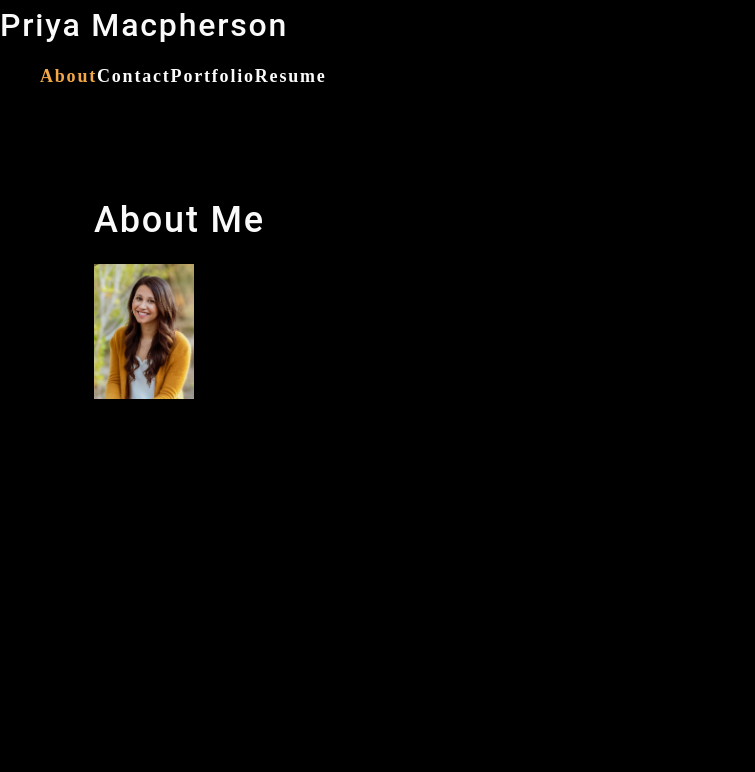
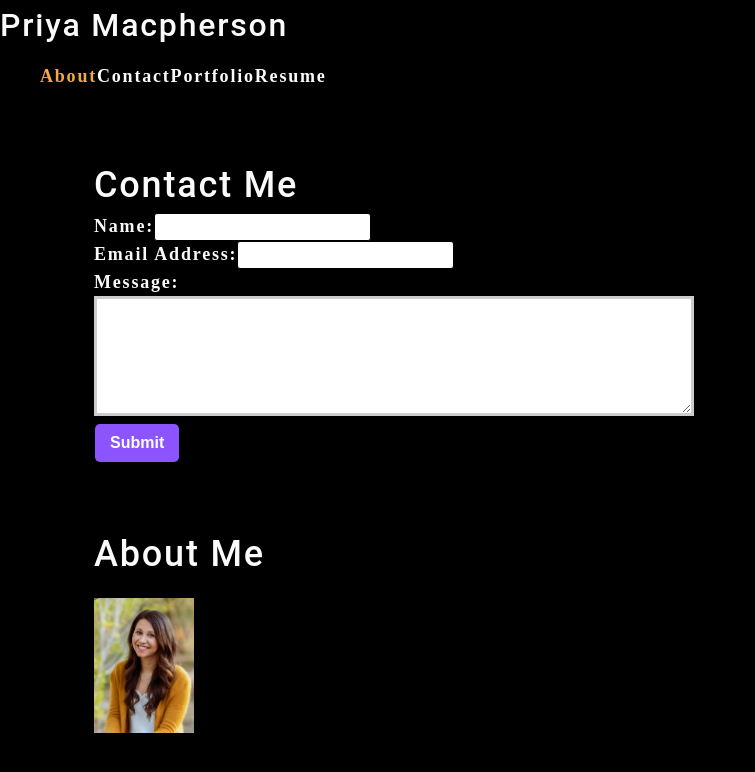
Before and after one commit to pmac16/React-Portfolio, a React (Create React App) app: page / in a window 1280 px wide. Shown: the top 772 px of the page, without its empty margins (0-755 px from the left). Built offline with nearby package versions, Linux system fonts and the light colour scheme.

Commit message:
initalized State for contact form

```diff
--- a/src/App.js
+++ b/src/App.js
@@ -2,6 +2,8 @@
 import About from "./components/About";
 import "./App.css";
 import Header from "./components/Header";
+import Contact from "./components/Contact";
+import ContactForm from "./components/Contact";
 
 function App() {
   const [content] = useState(["About", "Contact", "Portfolio", "Resume"]);
@@ -15,6 +17,7 @@
         setCurrentContent={setCurrentContent}
       />
       <main>
+        <ContactForm></ContactForm>
         <About></About>
       </main>
     </div>
--- a/src/components/Contact/index.js
+++ b/src/components/Contact/index.js
@@ -1,21 +1,27 @@
-import React from "react";
+import React, { useState } from "react";
 
 function ContactForm() {
+  const [formState, setFormState] = useState({
+    name: "",
+    email: "",
+    message: "",
+  });
+  const { name, email, message } = formState;
   return (
     <section>
       <h1> Contact Me</h1>
       <form id="contact-form">
         <div>
           <label htmlFor="name">Name:</label>
-          <input type="text" name="name" />
+          <input type="text" defaultValue={name} name="name" />
         </div>
         <div>
           <label htmlFor="email">Email Address:</label>
-          <input type="email" name="email" />
+          <input type="email" defaultValue={email} name="email" />
         </div>
         <div>
           <label htmlFor="message">Message:</label>
-          <textarea name="message" rows="5" />
+          <textarea name="message" defaultValue={message} rows="5" />
         </div>
         <button type="submit">Submit</button>
       </form>
```
